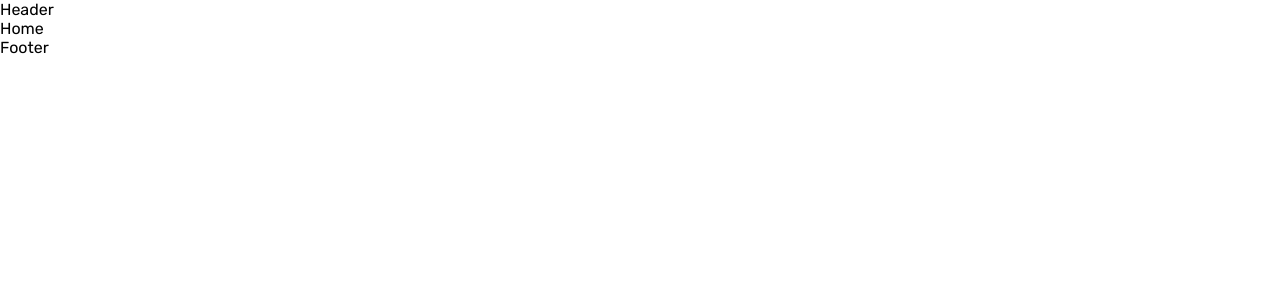
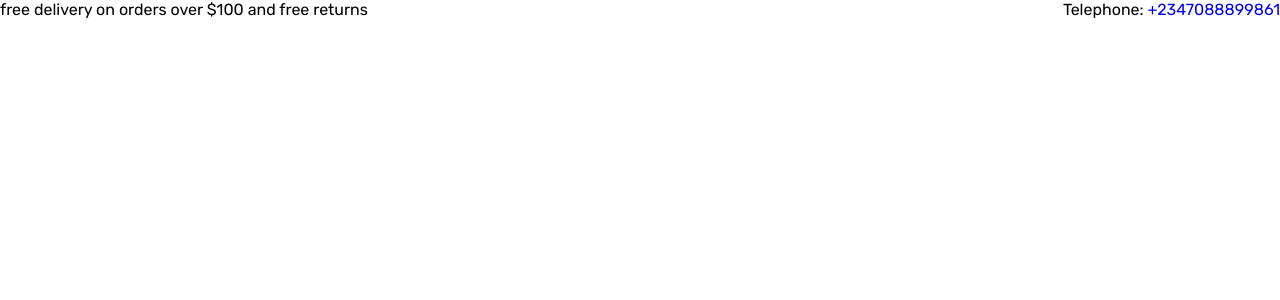
Before and after one commit to codewithmide/ProcureX, a React (Create React App) app: page / in a window 1280 px wide. Shown: the top 300 px of the page. Built offline with nearby package versions, Linux system fonts and the light colour scheme.

Commit message:
working on header

```diff
--- a/src/App.scss
+++ b/src/App.scss
@@ -6,6 +6,7 @@
 
 body {
   font-family: 'Rubik', sans-serif;
+  width: 100vw;
 }
 
 a {
--- a/src/components/Footer.js
+++ b/src/components/Footer.js
@@ -3,7 +3,7 @@
 
 const Footer = () => {
   return (
-    <div className='aps'>Footer</div>
+    <div className></div>
   )
 }
 
--- a/src/components/Header.js
+++ b/src/components/Header.js
@@ -1,8 +1,26 @@
-import React from 'react'
+import React from 'react';
+import './styles/Header.scss';
 
 const Header = () => {
   return (
-    <div>Header</div>
+    <>
+      <header>
+        <div className='header-container'>
+          <div className='top-container'>
+            <div className='left'>
+              <p>
+                free delivery on orders over $100 and free returns
+              </p>
+            </div>
+            <div className='right'>
+              <p>
+                Telephone: <a href='tel:+234 7088899861'>+2347088899861</a>
+              </p>
+            </div>
+          </div>
+        </div>
+      </header>
+    </>
   )
 }
 
--- /dev/null
+++ b/src/components/styles/Header.scss
@@ -0,0 +1,24 @@
+header {
+    display: flex;
+    flex-direction: column;
+    position: fixed;
+    padding: 1rem   q2rem;
+    width: 100%;
+}
+
+.header-container {
+    display: flex;
+    align-items: center;
+    justify-content: center;
+}
+
+.top-container {
+    width: 100%;
+    display: flex;
+    align-items: center;
+    justify-content: space-between;
+}
+
+.right {
+    text-align: right;
+}
--- a/src/pages/Home.js
+++ b/src/pages/Home.js
@@ -2,7 +2,7 @@
 
 const Home = () => {
   return (
-    <div>Home</div>
+    <div></div>
   )
 }
 
```
Also changed, not shown: src/pages/Contact.js (renamed from src/pages/Contact.jsx).
